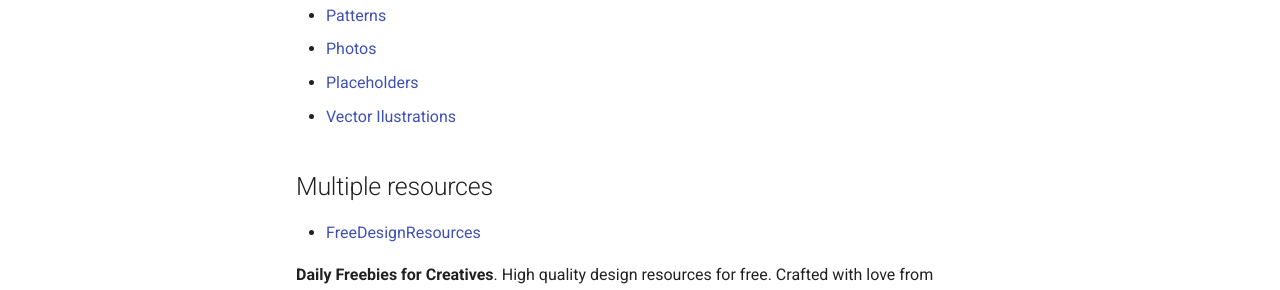
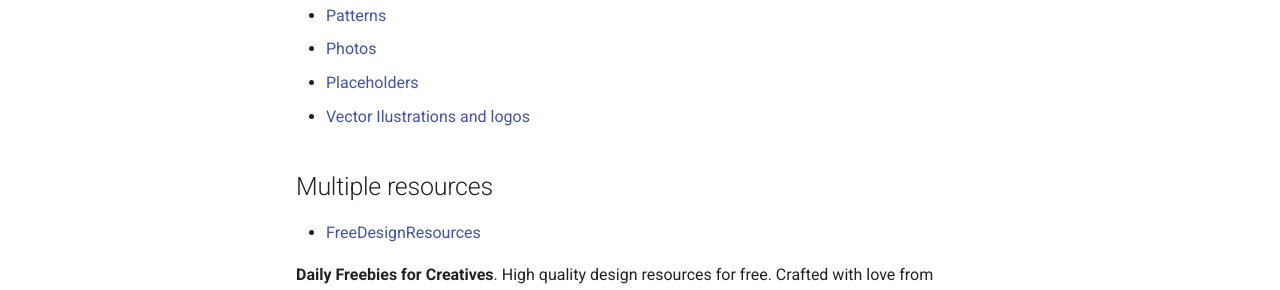
Before and after one commit to euribates/awesome-static, an MkDocs documentation site: the page built from docs/index.md, in a window 1280 px wide and 1121 px high. Shown: the part 463-753 px from the top of the window. Built offline with MkDocs 1.6.1 and Material for MkDocs 9.7.7, drawn with Linux system fonts in a browser that asks for light colours.

Commit message:
Add logos to descripcion of section

```diff
--- a/docs/index.md
+++ b/docs/index.md
@@ -12,7 +12,7 @@
 - [Patterns](patterns.md)
 - [Photos](photos.md)
 - [Placeholders](placeholders.md)
-- [Vector Ilustrations](illustrations.md)
+- [Vector Ilustrations and logos](illustrations.md)
 
 
 ## Multiple resources
```
